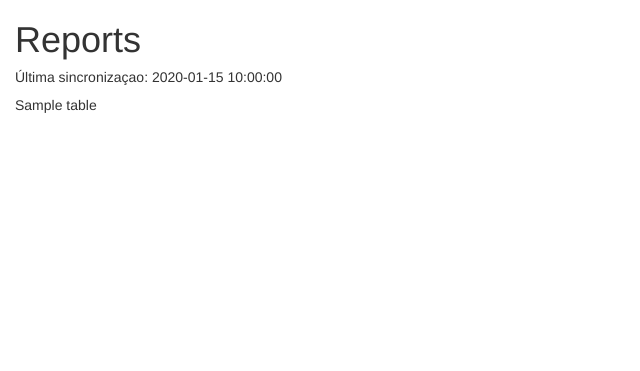
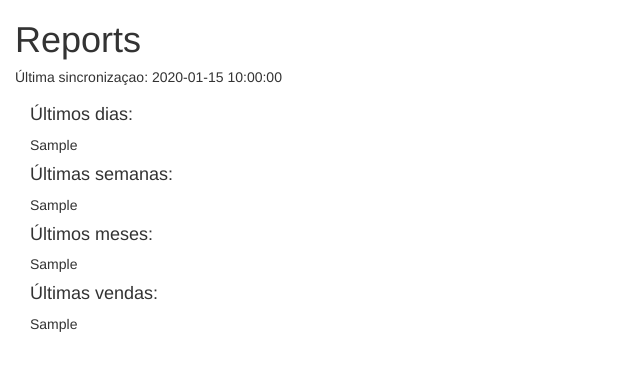
Before and after one commit to labreu/quintaReports, a Flask app: template templates/main.html in a window 1280 px wide. Shown: the top 371 px of the page, without its empty margins (0-640 px from the left). Run offline with Flask 2, Linux system fonts and the light colour scheme; data comes from the database, SQL or seed files in the repository; the template is opened without the code that fills it: most values are stand-ins (such as "Sample title", 1, 10 or a date in 2020); some libraries are stand-ins or nearby versions.

Commit message:
More reports

```diff
--- a/main.py
+++ b/main.py
@@ -4,6 +4,8 @@ import threading
 import datetime
 import sqlite3
 import os
+pd.options.display.float_format = 'R${:,.2f}'.format
+
 
 app = Flask(__name__)
 
@@ -40,8 +42,21 @@ def get_last_modified():
 
 
 def get_report(df_contas):
-    report = df_contas.tail(50).set_index('DATA').to_html(classes=['table', 'table-hover'])
-    return report
+
+    reports = dict()
+
+    report = df_contas.tail(50).set_index('Data').to_html(classes=['table', 'table-hover'])
+    reports['last_n'] = report
+
+    df_contas.index = pd.to_datetime(df_contas.Data)
+    for i in ['d', 'w', 'm']:
+        rp = pd.DataFrame(df_contas.resample(i).sum()['Preço'].tail(7).fillna(0))
+        rp.index = rp.index.date
+        reports[i] = rp.T\
+            .to_html(classes=['table', 'table-hover'])
+        # reports[i] = rp.T.style.background_gradient('winter', axis=1).render()
+
+    return reports
 
 
 @app.route("/")
@@ -54,11 +69,10 @@ def hello():
     data = dict()
 
     if os.path.exists('data.csv'):
-        modified_at = get_last_modified()
         df_contas = pd.read_csv('data.csv')
-        print(len(df_contas))
-        data['modified_at'] = modified_at
-        data['table'] = get_report(df_contas)
+        df_contas.columns = ['ID', 'Conta', 'Código Produto', 'Produto', 'Preço', 'Data']
+        data['modified_at'] = get_last_modified()
+        data['reports'] = get_report(df_contas)
         return render_template('main.html', data=data)
     else:
         data['msg'] = 'Carregando..Tente novamente em alguns segundos'
--- a/templates/main.html
+++ b/templates/main.html
@@ -13,16 +13,37 @@
     {% if data['modified_at'] %}
     <h5>Última sincronizaçao: {{data['modified_at']}}</h5>
     {% endif %}
+
+    {% if data['reports'] %}
+    <div class="container-fluid">
+        <h4>Últimos dias: </h4>
+
         <div class="table-responsive">
-            {% if data['table'] %}
-                {{data['table'] | safe}}
+            {{data['reports']['d'] | safe}}
+        </div>
+        <h4>Últimas semanas: </h4>
+
+        <div class="table-responsive">
+            {{data['reports']['w'] | safe}}
+        </div>
+        <h4>Últimos meses: </h4>
+
+        <div class="table-responsive">
+            {{data['reports']['m'] | safe}}
+        </div>
+        <h4>Últimas vendas: </h4>
+
+        <div class="table-responsive">
+            {{data['reports']['last_n'] | safe}}
+        </div>
+    </div>
     {% elif data['contato'] %}
     <p>lucasribeiroabreu@gmail.com</p>
     {% else %}
     <p>{{data['msg']}}</p>
     {% endif %}
 
-        </div>
+
 </div>
 </body>
 <script src="https://ajax.googleapis.com/ajax/libs/jquery/1.12.4/jquery.min.js"></script>
```
Lines whose indentation alone changed are shown as unchanged.
